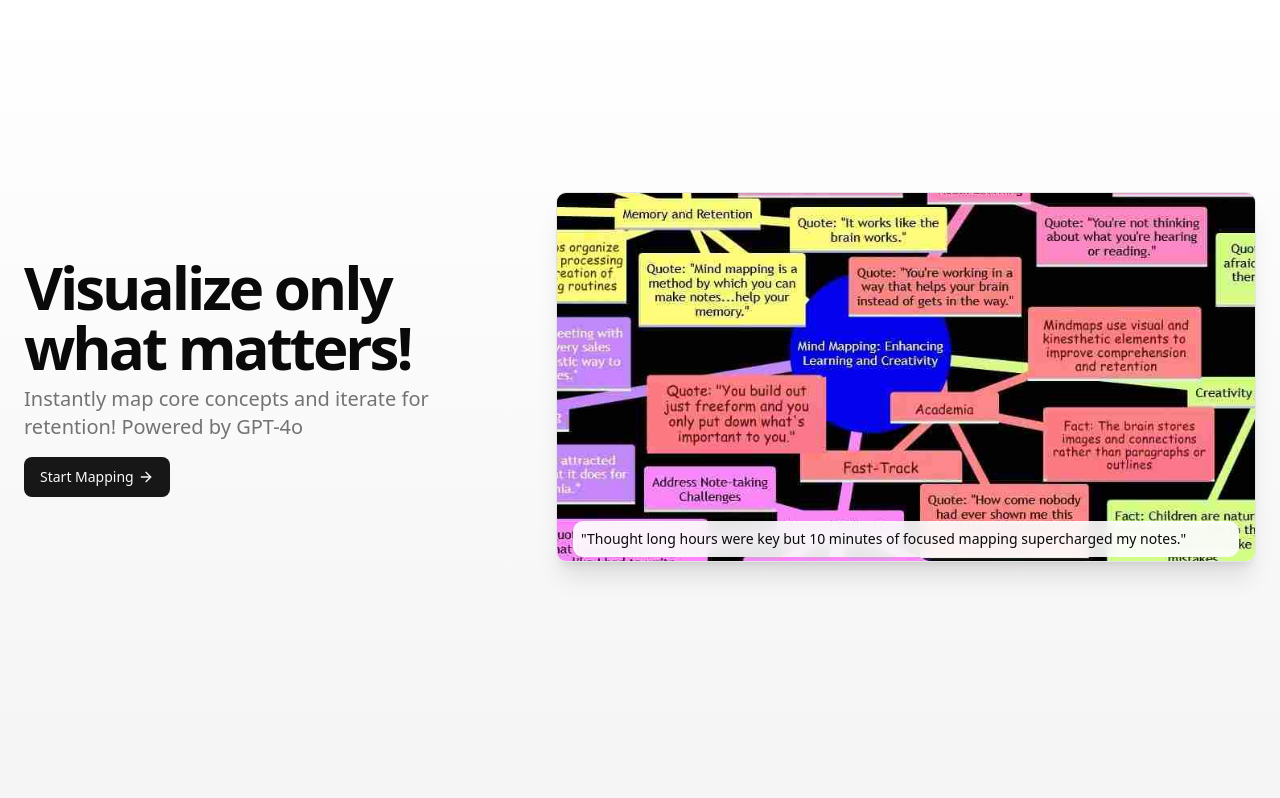
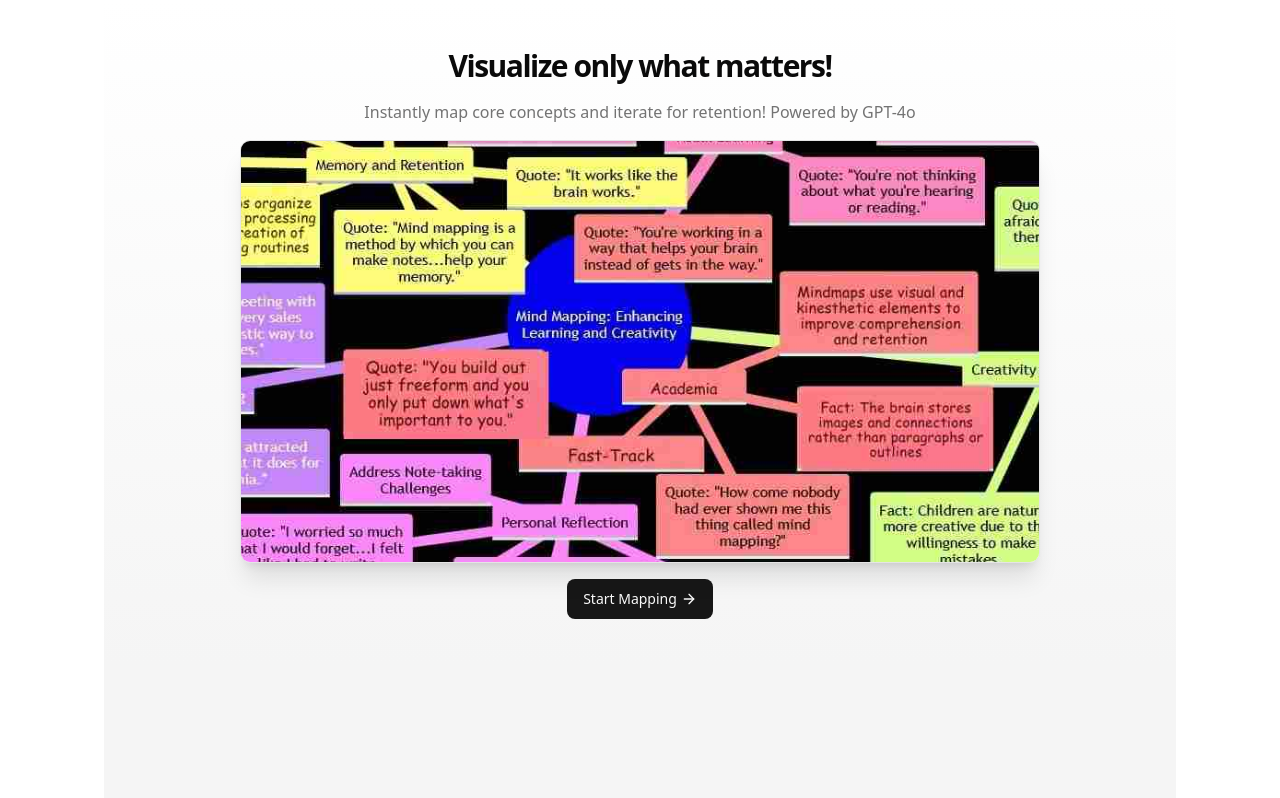
Before and after one commit to Agney-gt/yt2mindmap-v2, a Next.js app: page / in a window 1280 px wide. Shown: the top 798 px of the page. Built offline with nearby package versions, Linux system fonts and the light colour scheme.

Commit message:
hero section cleanup

```diff
--- a/src/app/page.tsx
+++ b/src/app/page.tsx
@@ -10,29 +10,16 @@ export default function Home() {
     <div className="flex min-h-screen items-center flex-col">
       <main className="flex-1">
         {/* Hero Section */}
-        <section className="w-full py-12 md:py-24 lg:py-32 xl:py-48 bg-gradient-to-b from-background to-muted">
-          <div className="container px-4 md:px-6">
-            <div className="grid gap-6 lg:grid-cols-[1fr_600px] lg:gap-12 xl:grid-cols-[1fr_700px]">
-              <div className="flex flex-col justify-center space-y-4">
-                <div className="space-y-2">
-                  <h1 className="text-3xl font-bold tracking-tighter sm:text-5xl xl:text-6xl/none">
+        <section className="flex flex-col justify-center items-center w-full py-12 bg-gradient-to-b from-background to-muted">
+
+          <h1 className="text-3xl font-bold tracking-tighter">
                    Visualize only what matters!
                   </h1>
-                  <p className="max-w-[600px] text-muted-foreground md:text-xl">
+                  <p className="mt-4 max-w-[600px] text-muted-foreground">
                     Instantly map core concepts and iterate for retention! Powered by GPT-4o
                   </p>
-                </div>
-                <div className="flex flex-col gap-2 min-[400px]:flex-row">
 
-                  <SignInButton text="Start Mapping" />
-
-
-
-                </div>
-
-              </div>
-              <div className="mx-auto flex items-center justify-center lg:justify-end">
-              <div className="relative w-full max-w-[800px] aspect-[1574/832] overflow-hidden rounded-lg border bg-background shadow-xl">
+                  <div className="mt-4 relative w-full max-w-[800px] aspect-[1574/832] overflow-hidden rounded-lg border bg-background shadow-xl">
                 <Image
                   src="/mindmap.jpg"
                   width={1574}
@@ -40,17 +27,11 @@ export default function Home() {
                   alt="MindMapAI in action - converting a YouTube video into an interactive mind map"
                   className="object-cover w-full h-full scale-[2]"
                   priority
-                />
+                /></div>
+                <div className = "mt-4">
+                <SignInButton text="Start Mapping" /></div>
 
-                  <div className="absolute bottom-1 left-4 right-4 rounded-lg bg-background/90 p-2 backdrop-blur">
-                    <p className="text-xs sm:text-sm font-medium">
-                    &quot;Thought long hours were key but 10 minutes of focused mapping supercharged my notes.&quot;
-                    </p>
-                  </div>
-                </div>
-              </div>
-            </div>
-          </div>
+
         </section>
 
         {/* Problem Agitation */}
```
